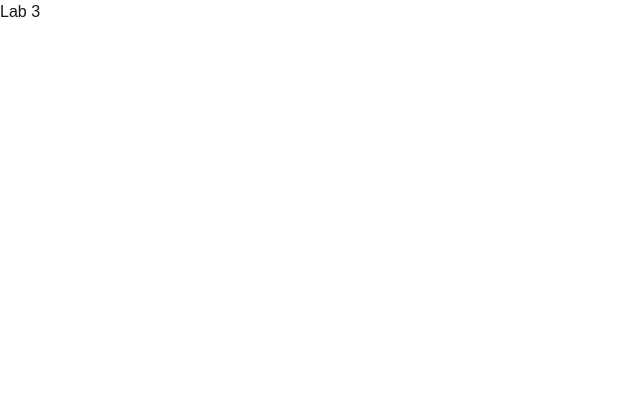
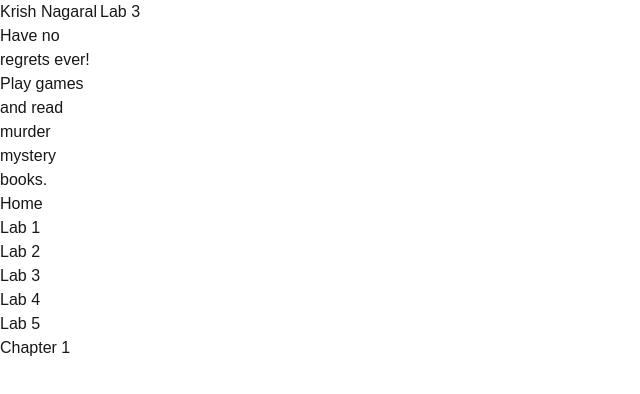
Before and after one commit to Blanq-one/webdev-client, a Next.js app: page /labs/lab3 in a window 1280 px wide. Shown: the top 394 px of the page, without its empty margins (0-640 px from the left). Built offline with nearby package versions, Linux system fonts and the light colour scheme.

Commit message:
Add Labs TOC and layout

```diff
--- /dev/null
+++ b/app/labs/TOC.tsx
@@ -0,0 +1,39 @@
+import Link from "next/link";
+
+export default function TOC() {
+  return (
+    <nav id="wd-toc">
+      <div id="wd-your-toc">
+        <p>Krish Nagaral</p>
+        <p>Have no regrets ever!</p>
+        <p>Play games and read murder mystery books.</p>
+      </div>
+      <ul>
+        <li>
+          <Link href="/">Home</Link>
+        </li>
+        <li>
+          <Link href="/labs/lab1">Lab 1</Link>
+        </li>
+        <li>
+          <Link href="/labs/lab2">Lab 2</Link>
+        </li>
+        <li>
+          <Link href="/labs/lab3">Lab 3</Link>
+        </li>
+        <li>
+          <Link href="/labs/lab4">Lab 4</Link>
+        </li>
+        <li>
+          <Link href="/labs/lab5">Lab 5</Link>
+        </li>
+        {/* Kambaz link goes here once that section is built */}
+        <li>
+          <Link href="/book/ch1" id="wd-toc-book-link">
+            Chapter 1
+          </Link>
+        </li>
+      </ul>
+    </nav>
+  );
+}
--- /dev/null
+++ b/app/labs/layout.tsx
@@ -0,0 +1,18 @@
+import { ReactNode } from "react";
+import TOC from "./TOC";
+export default function LabsLayout({
+  children,
+}: Readonly<{ children: ReactNode }>) {
+  return (
+    <table>
+      <tbody>
+        <tr>
+          <td valign="top" width="100px">
+            <TOC />
+          </td>
+          <td valign="top">{children}</td>
+        </tr>
+      </tbody>
+    </table>
+  );
+}
```
